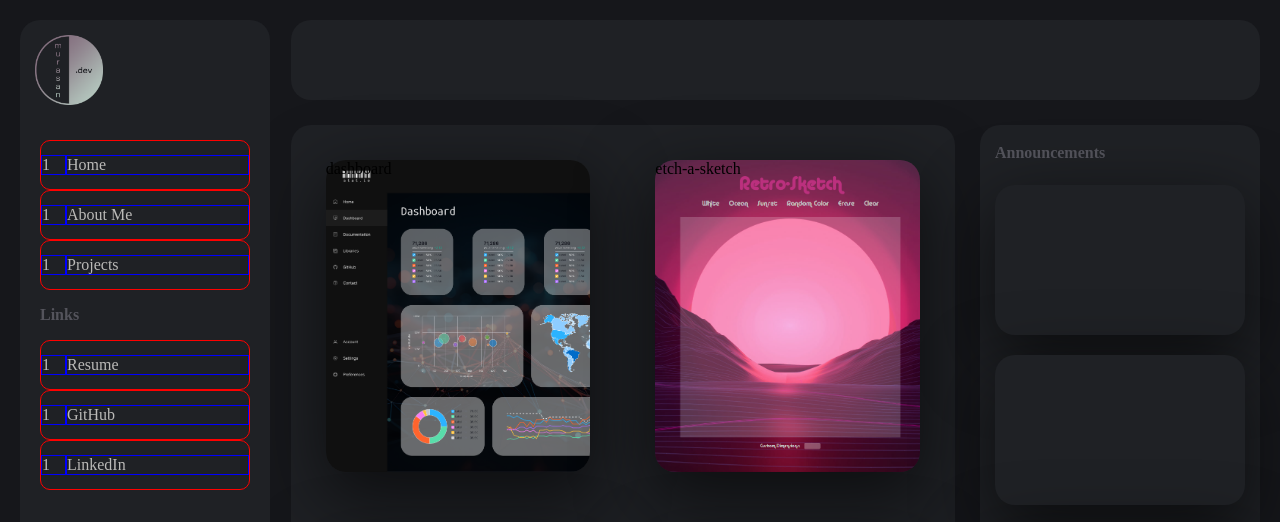
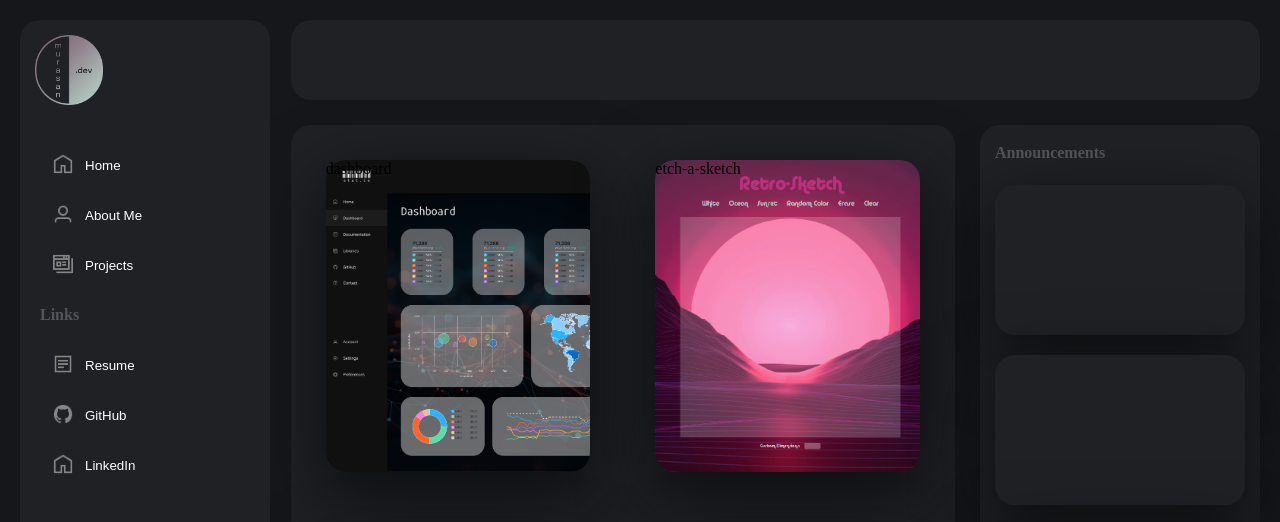
Before and after one commit to murasandev/admin-dashboard, a plain HTML site: page index.html in a window 1280 px wide. Shown: the top 522 px of the page. Drawn offline with Linux system fonts and the light colour scheme.

Commit message:
add icons to buttons

```diff
--- a/index.html
+++ b/index.html
@@ -15,31 +15,43 @@
         <div class="sidebar">
             <div class="sidebar-header"></div>
             <div class="sidebar-container">
-                <div class="nav-btn">
-                    <div class="btn-img">1</div>
+                <button class="nav-btn">
+                    <div class="btn-img">
+                        <img src="./icons/Home.png" alt="">
+                    </div>
                     <div class="btn-text">Home</div>
-                </div>
-                <div class="nav-btn">
-                    <div class="btn-img">1</div>
+                </button>
+                <button class="nav-btn">
+                    <div class="btn-img">
+                        <img src="./icons/User.png" alt="">
+                    </div>
                     <div class="btn-text">About Me</div>
-                </div>
-                <div class="nav-btn">
-                    <div class="btn-img">1</div>
+                </button>
+                <button class="nav-btn">
+                    <div class="btn-img">
+                        <img src="./icons/WebPages.png" alt="">
+                    </div>
                     <div class="btn-text">Projects</div>
-                </div>
+                </button>
                 <h2>Links</h2>
-                <div class="nav-btn">
-                    <div class="btn-img">1</div>
+                <button class="nav-btn">
+                    <div class="btn-img">
+                        <img src="./icons/Report.png" alt="">
+                    </div>
                     <div class="btn-text">Resume</div>
-                </div>
-                <div class="nav-btn">
-                    <div class="btn-img">1</div>
+                </button>
+                <button class="nav-btn">
+                    <div class="btn-img">
+                        <img src="./icons/GitHub.png" alt="">
+                    </div>
                     <div class="btn-text">GitHub</div>
-                </div>
-                <div class="nav-btn">
-                    <div class="btn-img">1</div>
+                </button>
+                <button class="nav-btn">
+                    <div class="btn-img">
+                        <img src="./icons/Home.png" alt="">
+                    </div>
                     <div class="btn-text">LinkedIn</div>
-                </div>
+                </button>
             </div>
         </div>
         <div class="projects">
--- a/styles.css
+++ b/styles.css
@@ -28,6 +28,8 @@ body {
     border-radius: 20px;
     margin-top: 20px;
     margin-right: 20px;
+    position: sticky;
+    top: 20px;
 }
 
 .searchbar-container {
@@ -48,6 +50,7 @@ body {
     margin-bottom: 20px;
     border-radius: 20px;
     position: fixed;
+    /* width: 291px; */
 }
 
 .sidebar-header {
@@ -58,15 +61,9 @@ body {
     margin: 15px;
 }
 
-.sidebar-container > div {
-    border: 1px solid red;
+.sidebar-container > button {
     margin: 0 20px;
     border-radius: 10px;
-}
-
-.sidebar-container > div {
-    /* background-color: #dc2626; */
-    color: #bbbab8;
 }
 
 .sidebar-container > h2 {
@@ -88,10 +85,29 @@ body {
     display: grid;
     grid-template-columns: 25px 1fr;
     align-items: center;
+    gap: 10px;
+    padding-right: 10px;
+    padding-left: 10px;
+    background-color: rgba(255, 255, 255, 0);
+    color: white;
+    border: none;
 }
 
-.nav-btn > div {
-    border: 1px solid blue;
+.nav-btn:focus {
+    background-color: #09b377;
+}
+
+.btn-img {
+    justify-self: center;
+}
+
+.btn-img > img {
+    width: 20px;
+    height: 20px;
+}
+
+.btn-text {
+    text-align: left;
 }
 
 .projects {
```
Also changed, not shown: icons/GitHub.png (added), icons/Report.png (added), icons/User.png (added), icons/WebPages.png (added).
